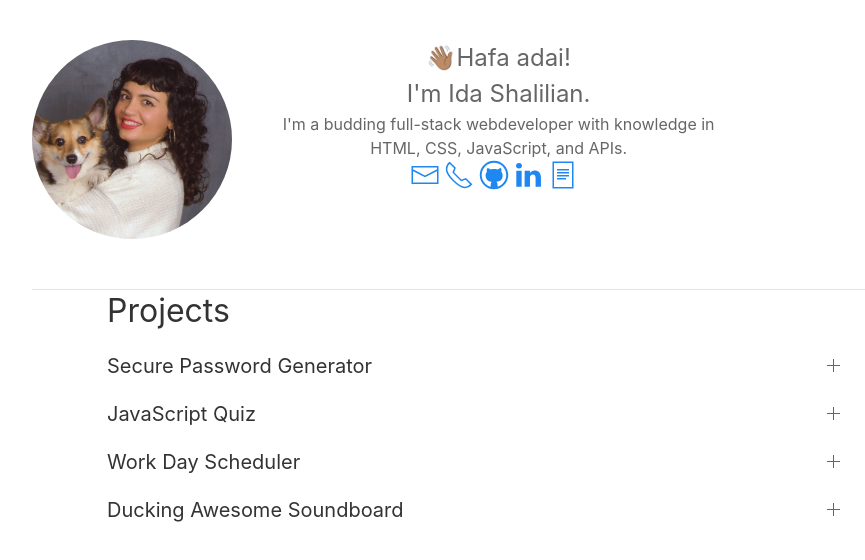
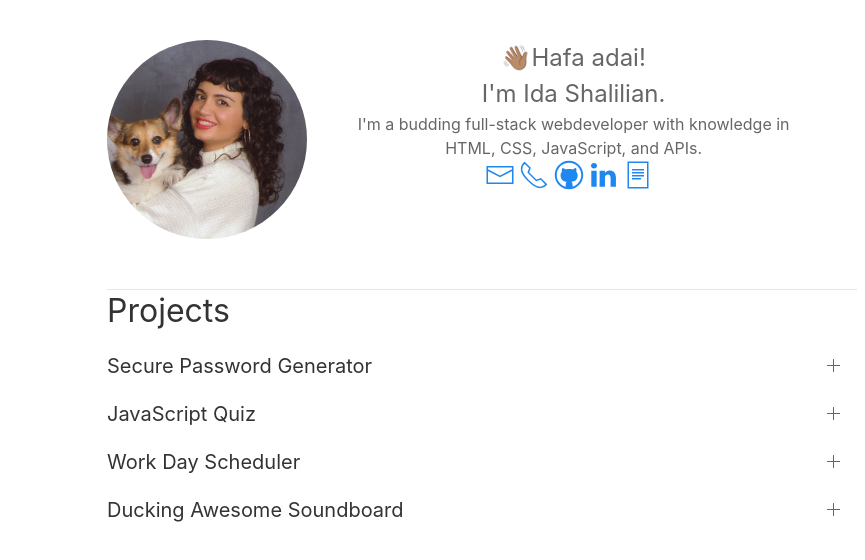
Before and after one commit to corgimaman/portfolio2, a plain HTML site: page index.html in a window 1280 px wide. Shown: the whole page, without its empty margins (158-1023 px from the left). Drawn offline with Linux system fonts and the light colour scheme.

Commit message:
aligned header

```diff
--- a/index.html
+++ b/index.html
@@ -11,7 +11,7 @@
     <link rel="shortcut icon" type="image/png" href="assets/images/taurus.png">
 </head>
 <body>
-    <div class="uk-container uk-container-small uk-margin-medium-top">
+    <div class="uk-container uk-container-xsmall uk-margin-medium-top">
         <div uk-grid>
             <div class="uk-text-center">
                 <img class ="uk-border-circle uk-align-center uk-align-left@s" src="assets/images/crop.jpg" width="200" height="200">
```
